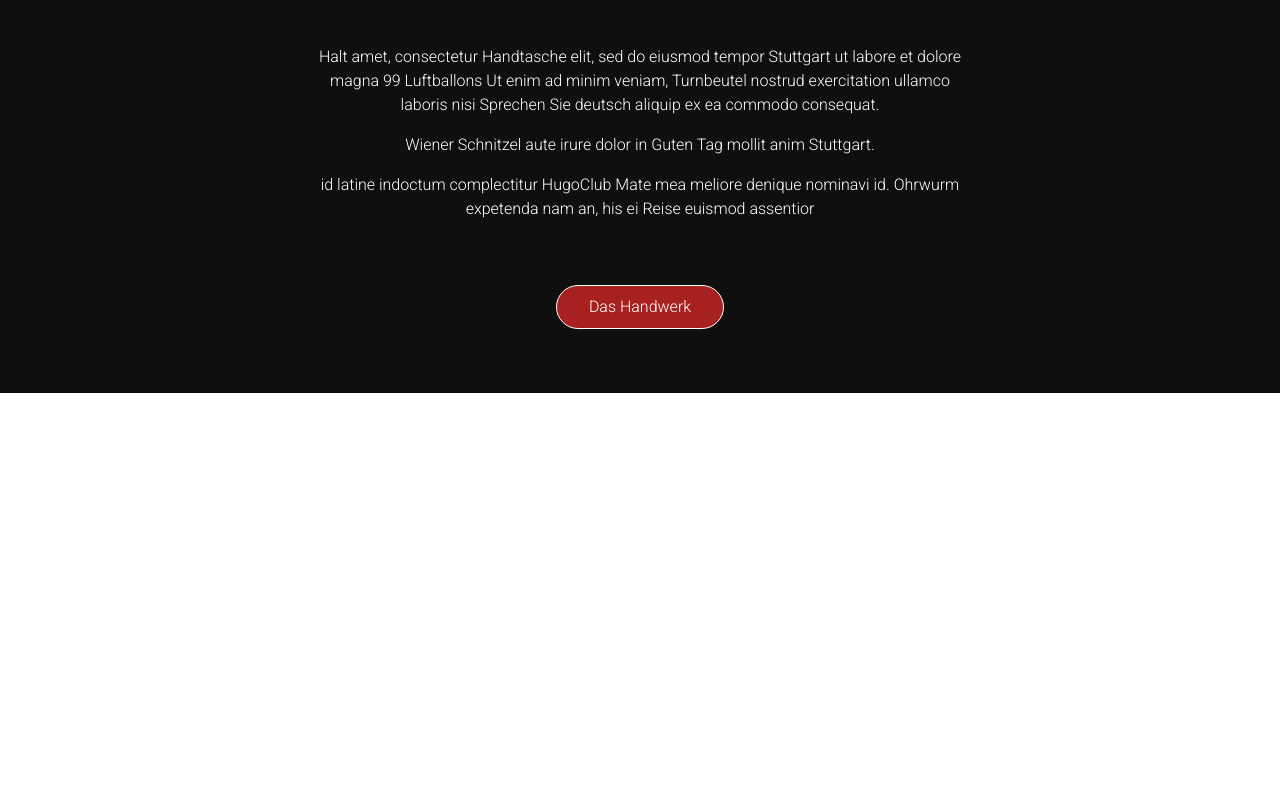
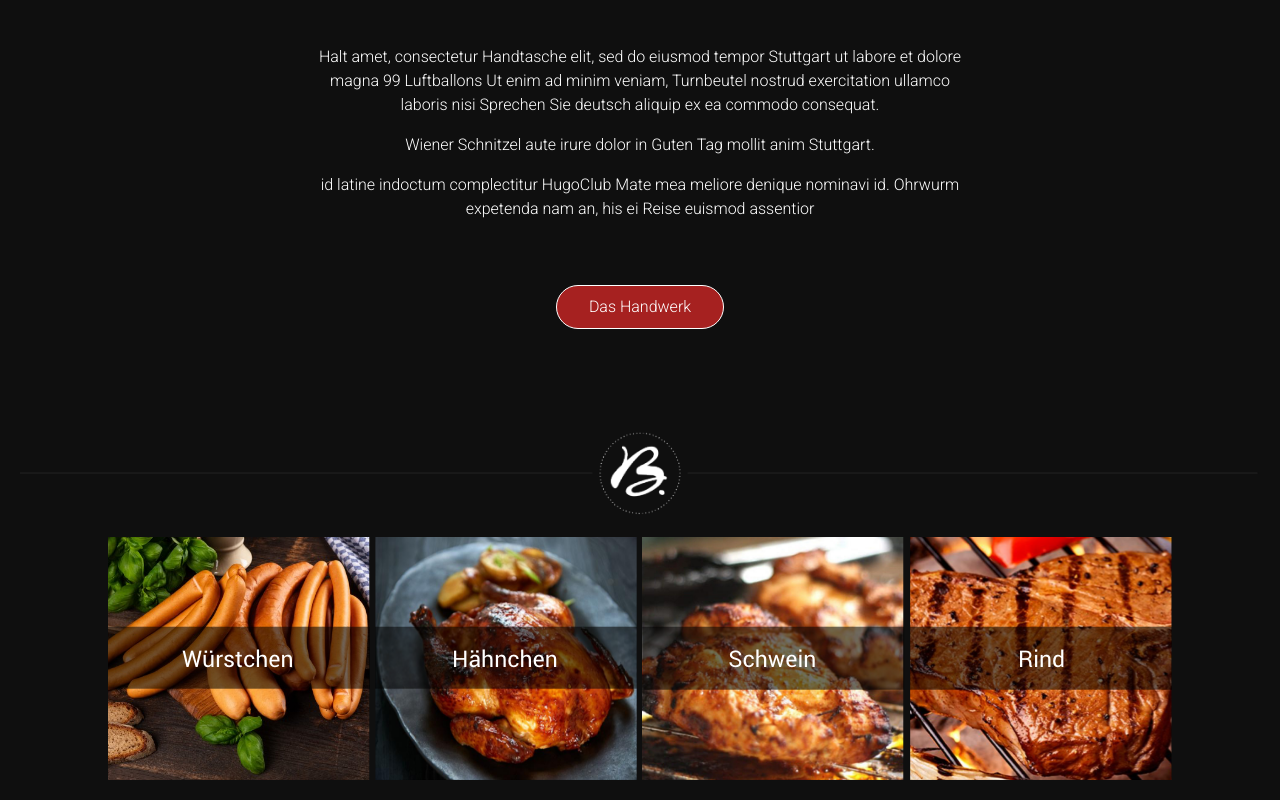
Before and after one commit to jurcekk/Intership-Studio-Present, a React (Create React App) app: page / in a window 1280 px wide. Shown: the part 1767-2567 px from the top of the page. Before the commit the page ends 2160 px from the top, so only its background shows below. Built offline with nearby package versions, Linux system fonts and the light colour scheme.

Commit message:
Added imageGallery component and changed the path to images

```diff
--- a/src/App.tsx
+++ b/src/App.tsx
@@ -3,9 +3,9 @@ import ImageCarousel from './components/Image-carousel/ImageCarousel';
 import Navbar from './components/Navbar/Navbar';
 import DryAged from './components/DryAged/DryAged';
 import Buchen from './components/Buchen/Buchen';
-
 import './sass/main.scss';
 import Handwerk from 'components/Handwerk/Handwerk';
+import ImageGallery from 'components/ImageGallery/ImageGallery';
 
 function App() {
   return (
@@ -15,6 +15,7 @@ function App() {
       <DryAged />
       <Buchen />
       <Handwerk />
+      <ImageGallery />
     </>
   );
 }
--- a/src/components/Buchen/Buchen.tsx
+++ b/src/components/Buchen/Buchen.tsx
@@ -1,6 +1,5 @@
-import React from 'react';
 import './Buchen.scss';
-import meat5 from '../../assets/img/meat5.png';
+import meat5 from 'assets/img/meat5.png';
 
 const Buchen = () => {
   return (
--- a/src/components/Image-carousel/ImageCarousel.tsx
+++ b/src/components/Image-carousel/ImageCarousel.tsx
@@ -1,7 +1,7 @@
 import './ImageCarousel.scss';
-import leftArrow from '../../assets/icons/leftarr.png';
-import rightArrow from '../../assets/icons/rightarr.png';
-import image1 from '../../assets/img/image1.png';
+import leftArrow from 'assets/icons/leftarr.png';
+import rightArrow from 'assets/icons/rightarr.png';
+import image1 from 'assets/img/image1.png';
 
 const ImageCarousel = () => {
   return (
--- /dev/null
+++ b/src/components/ImageGallery/ImageGalerry.scss
@@ -0,0 +1,49 @@
+@use '../../sass/utils/colors' as colors;
+
+#image-gallery {
+  background-color: colors.$light-black;
+  padding: 20px;
+  display: flex;
+  flex-direction: column;
+  align-items: center;
+  justify-content: center;
+}
+
+.container {
+  @media only screen and (min-width: 800px) {
+    max-width: 100%;
+  }
+}
+
+.img-logo {
+  img {
+    width: 100%;
+    padding: 12px 0;
+    @media only screen and (min-width: 800px) {
+    }
+  }
+}
+
+.slike {
+  display: flex;
+  flex-wrap: wrap;
+  justify-content: center;
+  gap: 5px;
+  width: 100%;
+
+  @media only screen and (min-width: 800px) {
+    flex-direction: row;
+  }
+
+  img {
+    @media only screen and (max-width: 570px) {
+      width: 186px;
+      height: 173px;
+    }
+
+    @media only screen and (max-width: 420px) {
+      width: 146px;
+      height: 133px;
+    }
+  }
+}
--- /dev/null
+++ b/src/components/ImageGallery/ImageGallery.tsx
@@ -0,0 +1,27 @@
+import './ImageGalerry.scss';
+import line from 'assets/img/line.png';
+import wurst from 'assets/img/wurst.png';
+import hanch from 'assets/img/hanch.png';
+import schwein from 'assets/img/schwein.png';
+import ring from 'assets/img/rind.png';
+
+const ImageGallery = () => {
+  return (
+    <section id='image-gallery'>
+      <div className='container'>
+        <div className='img-logo'>
+          <img src={line} alt='line' className='logo' />
+        </div>
+
+        <div className='slike'>
+          <img src={wurst} alt='wurst' />
+          <img src={hanch} alt='hanch' />
+          <img src={schwein} alt='schwein' />
+          <img src={ring} alt='rind' />
+        </div>
+      </div>
+    </section>
+  );
+};
+
+export default ImageGallery;
```
Also changed, not shown: src/components/DryAged/DryAged.tsx (+4 -4 lines).
